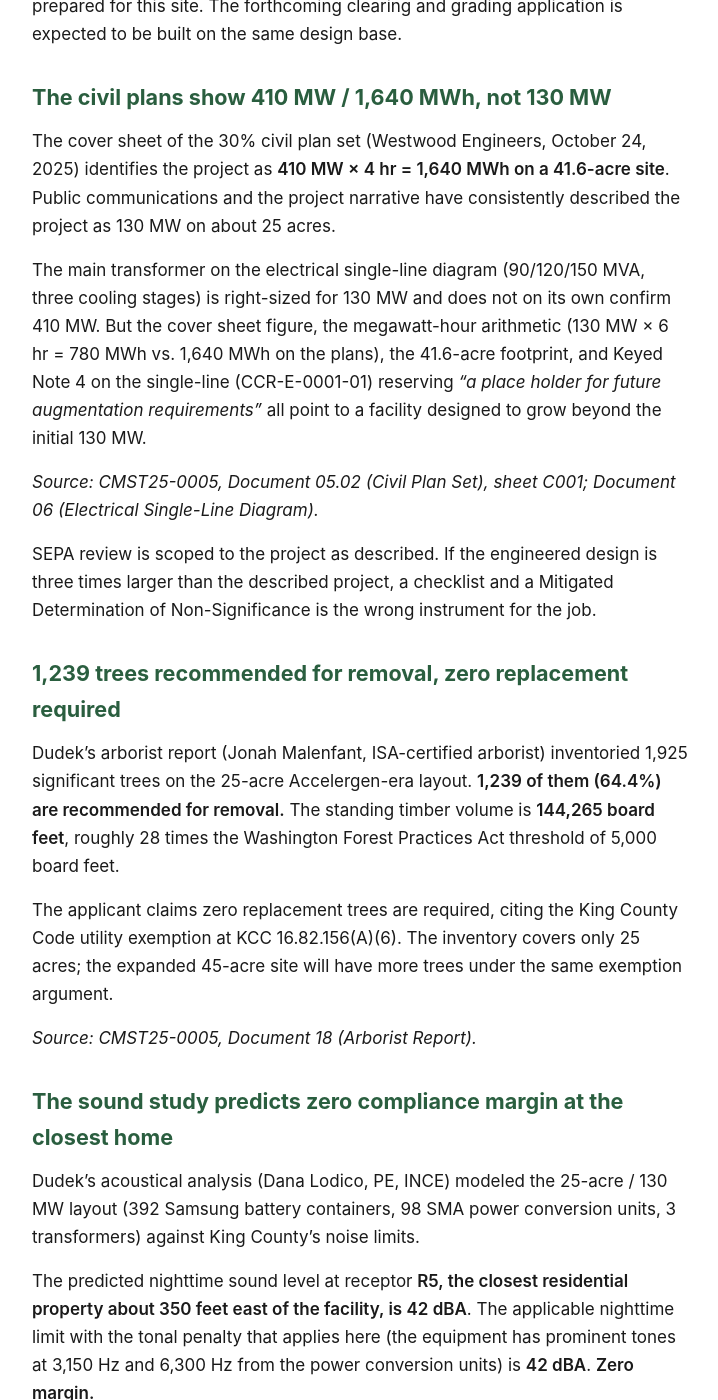
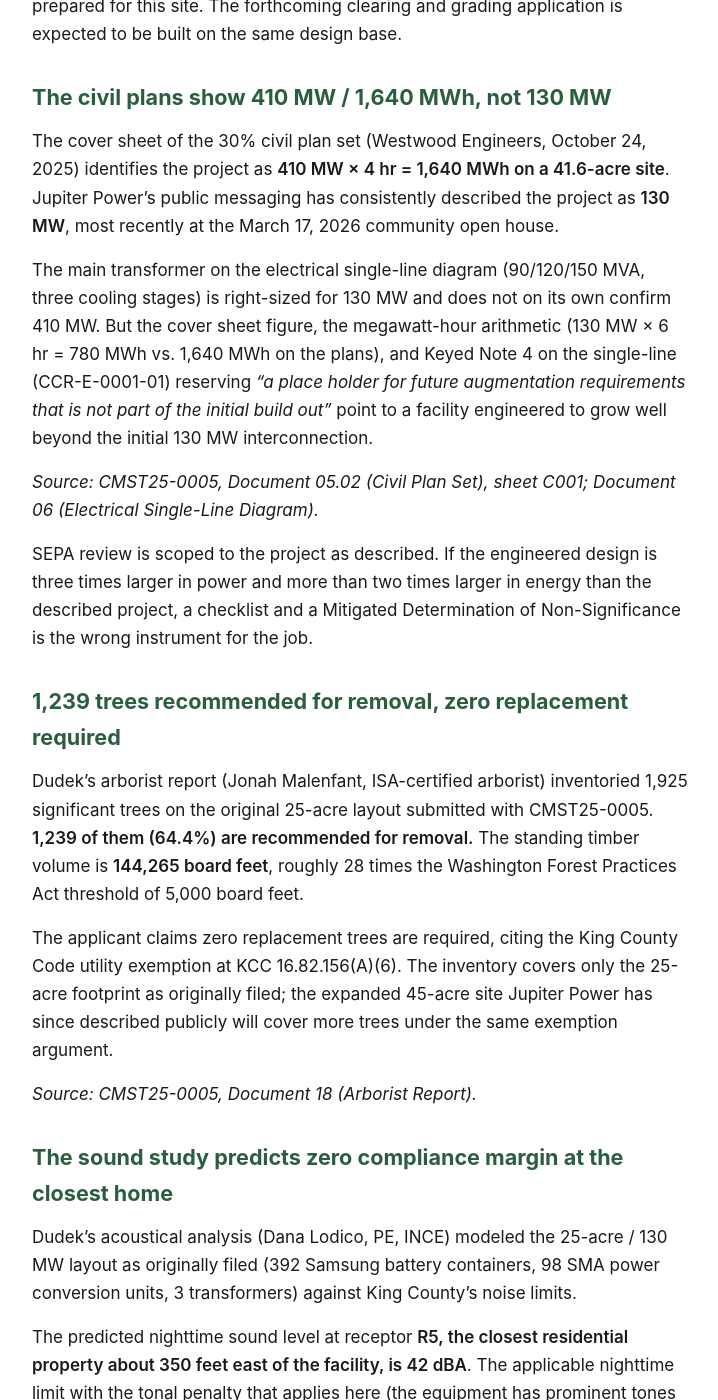
Before and after one commit to calef/cascadia-ridge-bess, a Jekyll site: the page built from _pages/what-the-records-show.md, in a window 1280 px wide and 1400 px high, scrolled down 427 px. Shown: the whole window, without its empty margins (280-998 px from the left). Built offline with Jekyll 4.4.1, drawn with Linux system fonts in a browser that asks for light colours.

Commit message:
Deploy site 2026-04-20-131749

```diff
--- a/_pages/what-the-records-show.md
+++ b/_pages/what-the-records-show.md
@@ -8,25 +8,25 @@ The files cited below all come from Jupiter Power's withdrawn Commercial Site De
 
 ## The civil plans show 410 MW / 1,640 MWh, not 130 MW
 
-The cover sheet of the 30% civil plan set (Westwood Engineers, October 24, 2025) identifies the project as **410 MW × 4 hr = 1,640 MWh on a 41.6-acre site**. Public communications and the project narrative have consistently described the project as 130 MW on about 25 acres.
+The cover sheet of the 30% civil plan set (Westwood Engineers, October 24, 2025) identifies the project as **410 MW × 4 hr = 1,640 MWh on a 41.6-acre site**. Jupiter Power's public messaging has consistently described the project as **130 MW**, most recently at the March 17, 2026 community open house.
 
-The main transformer on the electrical single-line diagram (90/120/150 MVA, three cooling stages) is right-sized for 130 MW and does not on its own confirm 410 MW. But the cover sheet figure, the megawatt-hour arithmetic (130 MW × 6 hr = 780 MWh vs. 1,640 MWh on the plans), the 41.6-acre footprint, and Keyed Note 4 on the single-line (CCR-E-0001-01) reserving *"a place holder for future augmentation requirements"* all point to a facility designed to grow beyond the initial 130 MW.
+The main transformer on the electrical single-line diagram (90/120/150 MVA, three cooling stages) is right-sized for 130 MW and does not on its own confirm 410 MW. But the cover sheet figure, the megawatt-hour arithmetic (130 MW × 6 hr = 780 MWh vs. 1,640 MWh on the plans), and Keyed Note 4 on the single-line (CCR-E-0001-01) reserving *"a place holder for future augmentation requirements that is not part of the initial build out"* point to a facility engineered to grow well beyond the initial 130 MW interconnection.
 
 *Source: CMST25-0005, Document 05.02 (Civil Plan Set), sheet C001; Document 06 (Electrical Single-Line Diagram).*
 
-SEPA review is scoped to the project as described. If the engineered design is three times larger than the described project, a checklist and a Mitigated Determination of Non-Significance is the wrong instrument for the job.
+SEPA review is scoped to the project as described. If the engineered design is three times larger in power and more than two times larger in energy than the described project, a checklist and a Mitigated Determination of Non-Significance is the wrong instrument for the job.
 
 ## 1,239 trees recommended for removal, zero replacement required
 
-Dudek's arborist report (Jonah Malenfant, ISA-certified arborist) inventoried 1,925 significant trees on the 25-acre Accelergen-era layout. **1,239 of them (64.4%) are recommended for removal.** The standing timber volume is **144,265 board feet**, roughly 28 times the Washington Forest Practices Act threshold of 5,000 board feet.
+Dudek's arborist report (Jonah Malenfant, ISA-certified arborist) inventoried 1,925 significant trees on the original 25-acre layout submitted with CMST25-0005. **1,239 of them (64.4%) are recommended for removal.** The standing timber volume is **144,265 board feet**, roughly 28 times the Washington Forest Practices Act threshold of 5,000 board feet.
 
-The applicant claims zero replacement trees are required, citing the King County Code utility exemption at KCC 16.82.156(A)(6). The inventory covers only 25 acres; the expanded 45-acre site will have more trees under the same exemption argument.
+The applicant claims zero replacement trees are required, citing the King County Code utility exemption at KCC 16.82.156(A)(6). The inventory covers only the 25-acre footprint as originally filed; the expanded 45-acre site Jupiter Power has since described publicly will cover more trees under the same exemption argument.
 
 *Source: CMST25-0005, Document 18 (Arborist Report).*
 
 ## The sound study predicts zero compliance margin at the closest home
 
-Dudek's acoustical analysis (Dana Lodico, PE, INCE) modeled the 25-acre / 130 MW layout (392 Samsung battery containers, 98 SMA power conversion units, 3 transformers) against King County's noise limits.
+Dudek's acoustical analysis (Dana Lodico, PE, INCE) modeled the 25-acre / 130 MW layout as originally filed (392 Samsung battery containers, 98 SMA power conversion units, 3 transformers) against King County's noise limits.
 
 The predicted nighttime sound level at receptor **R5, the closest residential property about 350 feet east of the facility, is 42 dBA**. The applicable nighttime limit with the tonal penalty that applies here (the equipment has prominent tones at 3,150 Hz and 6,300 Hz from the power conversion units) is **42 dBA**. **Zero margin.**
 
```
